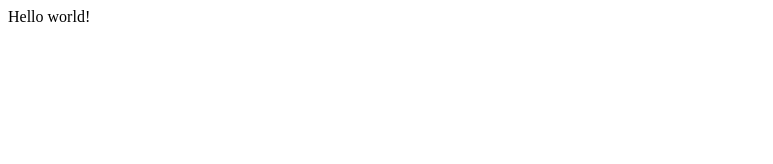
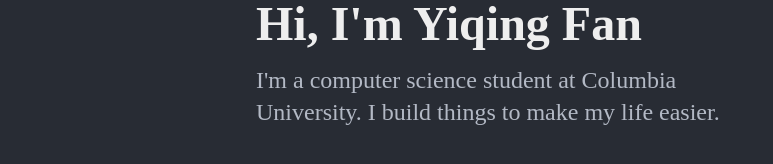
Before and after one commit to yiqingfann/yiqingfan.com, a Gatsby site: page / in a window 1280 px wide. Shown: the whole page, without its empty margins (0-773 px from the left). Built offline with nearby package versions, Linux system fonts and the light colour scheme; Gatsby itself is replaced by a stand-in of ours.

Commit message:
setup tailwindcss

```diff
--- /dev/null
+++ b/gatsby-browser.js
@@ -0,0 +1 @@
+import './src/styles/global.css'
--- a/gatsby-config.js
+++ b/gatsby-config.js
@@ -6,5 +6,7 @@
 
 module.exports = {
   /* Your site config here */
-  plugins: [],
+  plugins: [
+    'gatsby-plugin-postcss',
+  ],
 }
--- a/package.json
+++ b/package.json
@@ -19,7 +19,11 @@
     "react-dom": "^18.1.0"
   },
   "devDependencies": {
-    "prettier": "^2.7.1"
+    "autoprefixer": "^10.4.8",
+    "gatsby-plugin-postcss": "^5.20.0",
+    "postcss": "^8.4.14",
+    "prettier": "^2.7.1",
+    "tailwindcss": "^3.1.7"
   },
   "repository": {
     "type": "git",
--- /dev/null
+++ b/postcss.config.js
@@ -0,0 +1,6 @@
+module.exports = {
+  plugins: {
+    tailwindcss: {},
+    autoprefixer: {},
+  },
+}
--- a/src/pages/index.js
+++ b/src/pages/index.js
@@ -1,5 +1,20 @@
 import React from "react"
 
 export default function Home() {
-  return <div>Hello world!</div>
+  return (
+    <div className="container">
+      <div className="grid grid-cols-3">
+        <div className="col-span-2">
+          <h1 className="text-5xl font-bold mb-4 text-white-1">Hi, I'm Yiqing Fan</h1>
+          <p className="text-2xl text-white-2">I'm a computer science student at Columbia University. I build things to make my life easier.</p>
+        </div>
+
+        <div className="col-span-1">
+
+        </div>
+      </div>
+
+
+    </div>
+  )
 }
--- /dev/null
+++ b/src/styles/global.css
@@ -0,0 +1,14 @@
+@tailwind base;
+@tailwind components;
+@tailwind utilities;
+
+@import url('https://fonts.googleapis.com/css2?family=DM+Sans:ital,wght@0,400;0,500;0,700;1,400;1,500;1,700&family=Mochiy+Pop+One&display=swap');
+
+body {
+  font-family: "DM Sans";
+  @apply bg-background
+}
+
+.container {
+  @apply max-w-screen-md mx-auto
+}
--- /dev/null
+++ b/tailwind.config.js
@@ -0,0 +1,21 @@
+/** @type {import('tailwindcss').Config} */
+module.exports = {
+  content: [
+    "./src/pages/**/*.{js,jsx,ts,tsx}",
+  ],
+  theme: {
+    extend: {
+      colors: {
+        background: '#282c34', // background
+        white: {
+          1: '#eeeeee',
+          2: '#b3b9c5',
+        },
+      },
+      fontFamily: {
+        // body: ["DM Sans"],
+      }
+    },
+  },
+  plugins: [],
+}
```
Also changed, not shown: 1 other file.
